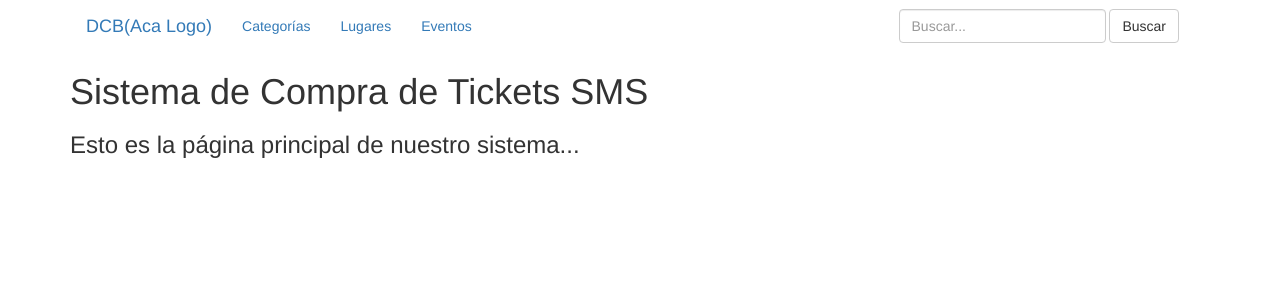
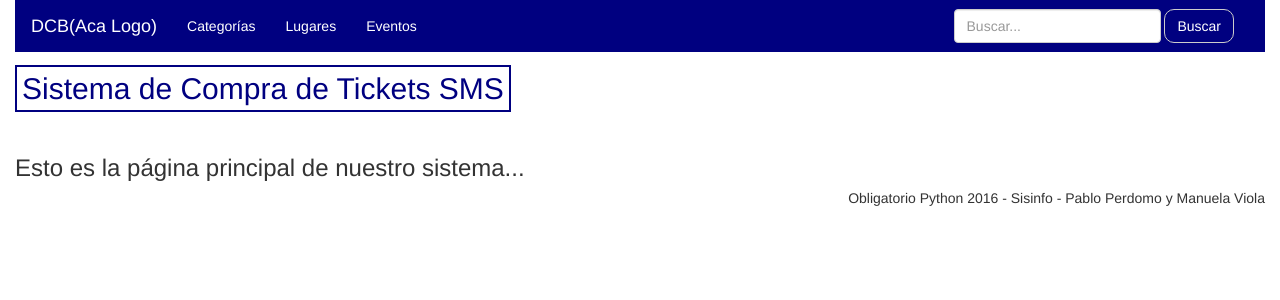
Before and after one commit to ManuViola77/obligatorio_python, a Django app: page / in a window 1280 px wide. Shown: the top 300 px of the page. Run offline with Django 3.2, Linux system fonts and the light colour scheme; some libraries are stand-ins or nearby versions.

Commit message:
agrego estilos css

```diff
--- a/obligatorio/back_end/templates/back_end/index.html
+++ b/obligatorio/back_end/templates/back_end/index.html
@@ -1,55 +1,8 @@
-<!DOCTYPE html>
-<html>
-  <head>
-    <script src="https://code.jquery.com/jquery-3.1.1.min.js"> </script>
-    <script src="https://cdnjs.cloudflare.com/ajax/libs/toastr.js/latest/toastr.min.js"></script>
-    <link rel="stylesheet" href="https://maxcdn.bootstrapcdn.com/bootstrap/3.2.0/css/bootstrap.min.css">
-    <link rel="stylesheet" href="https://cdnjs.cloudflare.com/ajax/libs/toastr.js/latest/toastr.min.css">
-    <meta charset="utf-8">
-    <title>DCB</title>
-    <!--<script>
-        $(function(){
-          $("#header").load("header.html");
-        });
-    </script>-->
-  </head>
-  <body>
-    <!--<div id="header"></div><br />-->
-    <div class="container">
-      <!-- Menu... -->
-      <nav class="navbar">
-        <div class="container-fluid">
-          <!-- Brand and toggle get grouped for better mobile display -->
-          <div class="navbar-header">
-            <button type="button" class="navbar-toggle collapsed" data-toggle="collapse" data-target="#bs-example-navbar-collapse-1" aria-expanded="false">
-              <span class="sr-only">Toggle navigation</span>
-              <span class="icon-bar"></span>
-              <span class="icon-bar"></span>
-              <span class="icon-bar"></span>
-            </button>
-            <a class="navbar-brand" href="/">DCB(Aca Logo)</a>
-            <!--<img alt="Brand" src="ticket.jpg">-->
-          </div>
+{%extends "templates/layout/base.html"%}
 
-          <!-- Collect the nav links, forms, and other content for toggling -->
-          <div class="collapse navbar-collapse" id="bs-example-navbar-collapse-1">
-            <ul class="nav navbar-nav">
-              <li><a href="/categorias">Categor&iacute;as<span class="sr-only">(current)</span></a></li>
-              <li><a href="/lugares">Lugares<span class="sr-only">(current)</span></a></li>
-              <li><a href="/eventos">Eventos<span class="sr-only">(current)</span></a></li>
-            </ul>
-            <form class="navbar-form navbar-right" method="get">
-              <div class="form-group">
-                <input type="text" name="buscar" class="form-control" placeholder="Buscar..." value="{% if buscar %}{{buscar}}{%endif%}">
-              </div>
-              <button type="submit" class="btn btn-default">Buscar</button>
-            </form>
-          </div><!-- /.navbar-collapse -->
-        </div><!-- /.container-fluid -->
-      </nav>
-      <h1>Sistema de Compra de Tickets SMS</h1>
+{%block header_title%}Sistema de Compra de Tickets SMS{%endblock%}
+{%block title%}Sistema de Compra de Tickets SMS{%endblock%}
 
-      <h3>Esto es la p&aacute;gina principal de nuestro sistema...</h3>
-    </div>
-  </body>
-</html>
+{%block content%}
+  <h3>Esto es la p&aacute;gina principal de nuestro sistema...</h3>
+{%endblock%}
--- /dev/null
+++ b/obligatorio/back_end/templates/css/estilosGenerales.css
@@ -0,0 +1,41 @@
+<style>
+  .container{
+    width: 100%;
+  }
+
+  .texto {
+    color: white;
+  }
+
+  .header {
+    background-color: Navy;
+  }
+
+  .btn {
+    background-color: Navy;
+    color: white;
+    border-radius: 10px;
+  }
+
+  h2 span {
+    position: relative;
+    color: Navy;
+    padding-top: 5px;
+    padding-bottom: 5px;
+    padding-left: 5px;
+    padding-right: 5px;
+    left: 0;
+    bottom: 0;
+    width: 100%;
+    height: 1px;
+    border:2px;
+    border-style:solid;
+    border-color:Navy;
+    content: ""
+  }
+
+  .content {
+    background-color: lightblue;
+  }
+
+</style>
--- a/obligatorio/back_end/templates/layout/base.html
+++ b/obligatorio/back_end/templates/layout/base.html
@@ -5,12 +5,17 @@
   <script src="https://cdnjs.cloudflare.com/ajax/libs/toastr.js/latest/toastr.min.js"></script>
   <link rel="stylesheet" href="https://cdnjs.cloudflare.com/ajax/libs/toastr.js/latest/toastr.min.css">
   <link rel="stylesheet" href="https://maxcdn.bootstrapcdn.com/bootstrap/3.2.0/css/bootstrap.min.css">
+  <link rel="stylesheet" type="text/css" href="estilosGenerales.css">
+  {%block css%}
+    {%include "templates/css/estilosGenerales.css"%}
+  {%endblock%}
   <meta charset="utf-8">
   <title>{%block header_title%}{%endblock%}</title>
   {%block javascript%} {%endblock%}
 </head>
 <body>
   <div class="container">
+    <div class="header">
       {#inicio bloque header#}
       {%block header%}
         <!-- <h1>HEADER APP</h1>-->
@@ -19,21 +24,15 @@
             <div class="container-fluid">
               <!-- Brand and toggle get grouped for better mobile display -->
               <div class="navbar-header">
-              <button type="button" class="navbar-toggle collapsed" data-toggle="collapse" data-target="#bs-example-navbar-collapse-1" aria-expanded="false">
-                <span class="sr-only">Toggle navigation</span>
-                <span class="icon-bar"></span>
-                <span class="icon-bar"></span>
-                <span class="icon-bar"></span>
-              </button>
-              <a class="navbar-brand" href="/">DCB(Aca Logo)</a>
+                <a class="navbar-brand texto" href="/">DCB(Aca Logo)</a>
                 <!--<img alt="Brand" src="ticket.jpg">-->
               </div>
               <!-- Collect the nav links, forms, and other content for toggling -->
               <div class="collapse navbar-collapse" id="bs-example-navbar-collapse-1">
                 <ul class="nav navbar-nav">
-                <li><a href="/categorias">Categor&iacute;as<span class="sr-only">(current)</span></a></li>
-                <li><a href="/lugares">Lugares<span class="sr-only">(current)</span></a></li>
-                <li><a href="/eventos">Eventos<span class="sr-only">(current)</span></a></li>
+                  <li><a href="/categorias" class="texto">Categor&iacute;as<span class="sr-only texto">(current)</span></a></li>
+                  <li><a href="/lugares" class="texto">Lugares<span class="sr-only">(current)</span></a></li>
+                  <li><a href="/eventos" class="texto">Eventos<span class="sr-only">(current)</span></a></li>
                 </ul>
                 {%block nav_search%}
                   {%include "layout/search.html"%}
@@ -42,10 +41,12 @@
             </div><!-- /.container-fluid -->
           </nav>
         {%endblock%}<!-- nav -->
-      <h2>{%block title%}{%endblock%}</h2>
       {%endblock%}<!-- header -->
       {#fin bloque header#}
-    {#fin bloque content#}
+    </div>
+    <h2><span>{%block title%}{%endblock%}</span></h2>
+    <br>
+    {#inicio bloque content#}
     {%block content%}
       {%block pagination%}
         {%include "layout/pagination.html"%}
--- /dev/null
+++ b/obligatorio/back_end/templates/layout/estilosGenerales.css
@@ -0,0 +1,3 @@
+body {
+    background-color: lightblue;
+}
```
Lines whose indentation alone changed are shown as unchanged.
